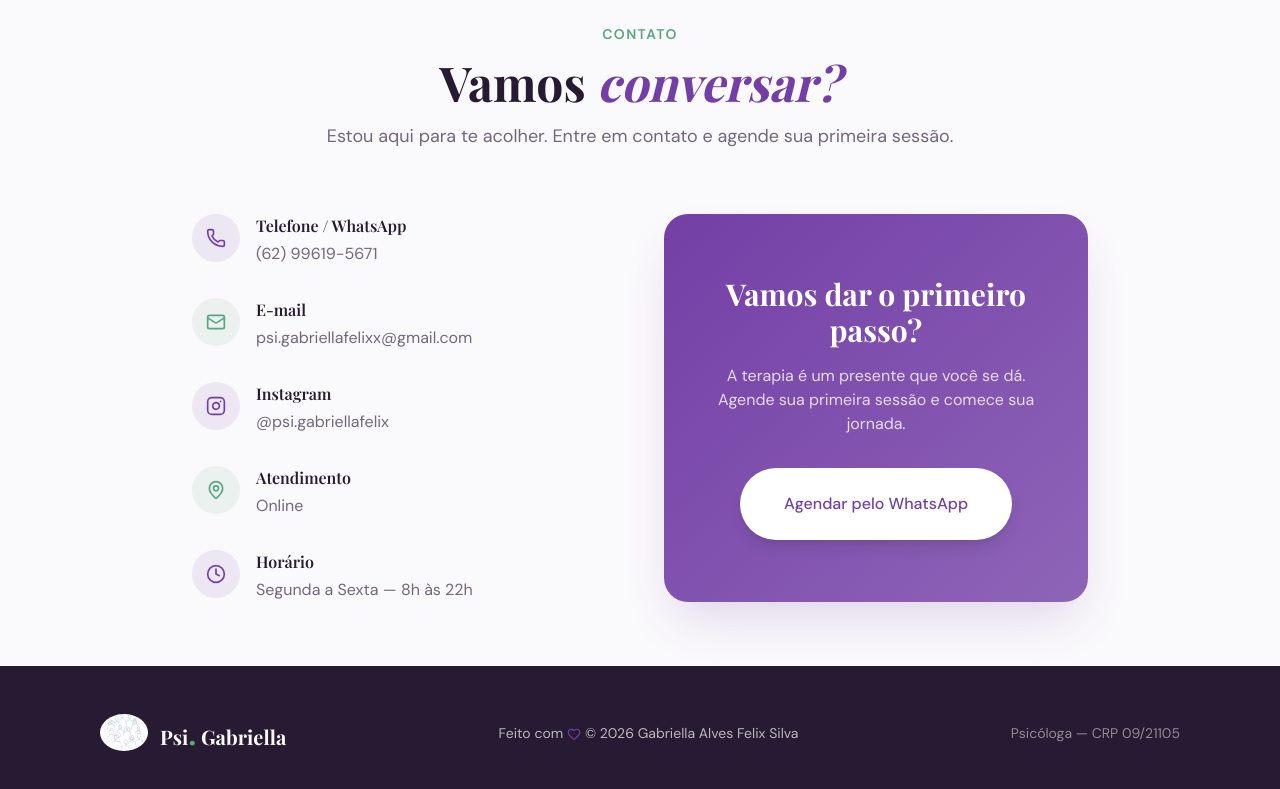
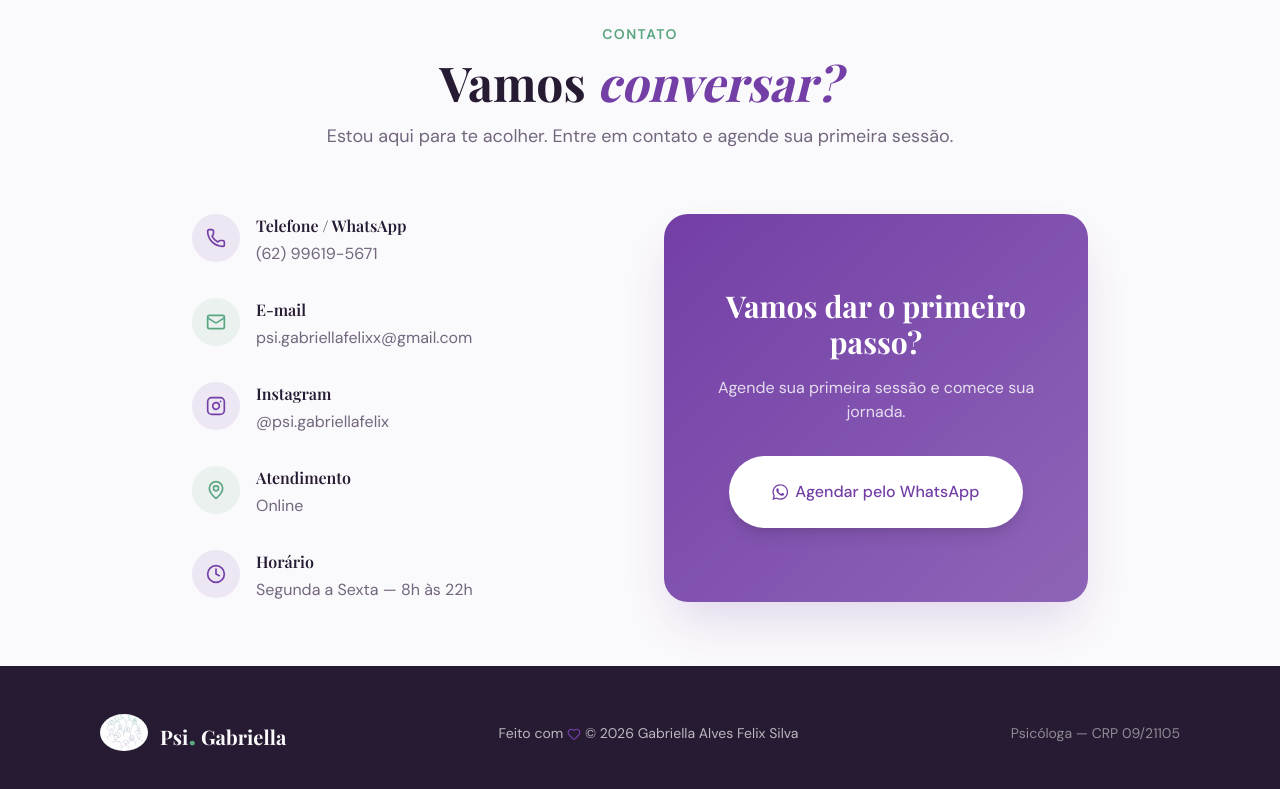
Before and after one commit to FlavioOliveiraNeto/gabi_project_frontend, a Vue app: page / in a window 1280 px wide. Shown: the part 3814-4603 px from the top of the page. Built offline with nearby package versions, Linux system fonts and the light colour scheme; a web font is replaced by a local one; what @tanstack/vue-query would draw is missing.

Commit message:
Corrige detalhes na seção contact

```diff
--- a/package.json
+++ b/package.json
@@ -15,6 +15,9 @@
     "test:watch": "vitest"
   },
   "dependencies": {
+    "@fortawesome/fontawesome-svg-core": "^7.2.0",
+    "@fortawesome/free-brands-svg-icons": "^7.2.0",
+    "@fortawesome/vue-fontawesome": "^3.1.3",
     "@tailwindcss/vite": "^4.1.18",
     "@tanstack/vue-query": "^5.92.9",
     "@unovis/ts": "^1.6.4",
--- a/src/components/ContactSection.vue
+++ b/src/components/ContactSection.vue
@@ -72,9 +72,10 @@
             Vamos dar o primeiro passo?
           </h3>
 
-          <p class="font-body text-primary-foreground/80 mb-8 max-w-sm">
-            A terapia é um presente que você se dá. Agende sua primeira sessão e
-            comece sua jornada.
+          <p
+            class="font-body text-primary-foreground/80 mb-8 max-w-sm flex items-center justify-center gap-2"
+          >
+            Agende sua primeira sessão e comece sua jornada.
           </p>
 
           <Button
@@ -85,8 +86,9 @@
               href="https://wa.me/5562996195671?text=Olá%20gostaria%20de%20agendar%20uma%20sessão"
               target="_blank"
               rel="noopener noreferrer"
-              class="whitespace-break-spaces"
+              class="whitespace-break-spaces flex items-center"
             >
+              <FontAwesomeIcon :icon="faWhatsapp" class="text-lg" />
               Agendar pelo WhatsApp
             </a>
           </Button>
@@ -98,6 +100,8 @@
 
 <script setup lang="ts">
 import { MapPin, Phone, Mail, Instagram, Clock } from "lucide-vue-next";
+import { FontAwesomeIcon } from "@fortawesome/vue-fontawesome";
+import { faWhatsapp } from "@fortawesome/free-brands-svg-icons";
 
 import Button from "@/components/ui/button/Button.vue";
 
```
Also changed, not shown: 1 other file (tests, documents, lock files or other folders).
